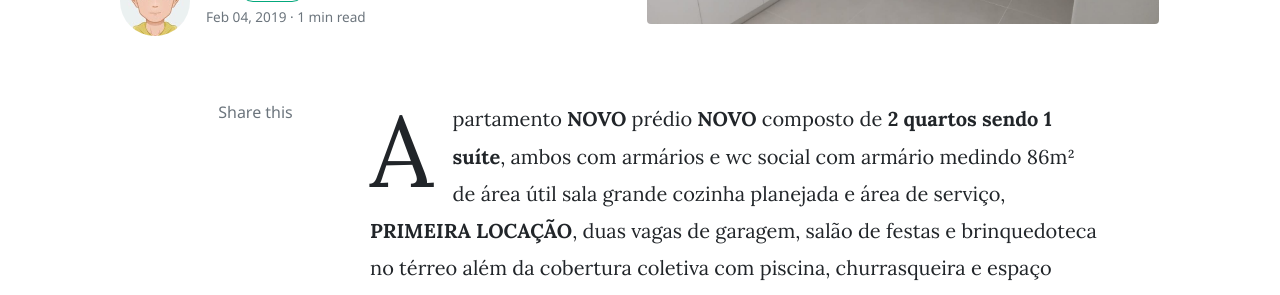
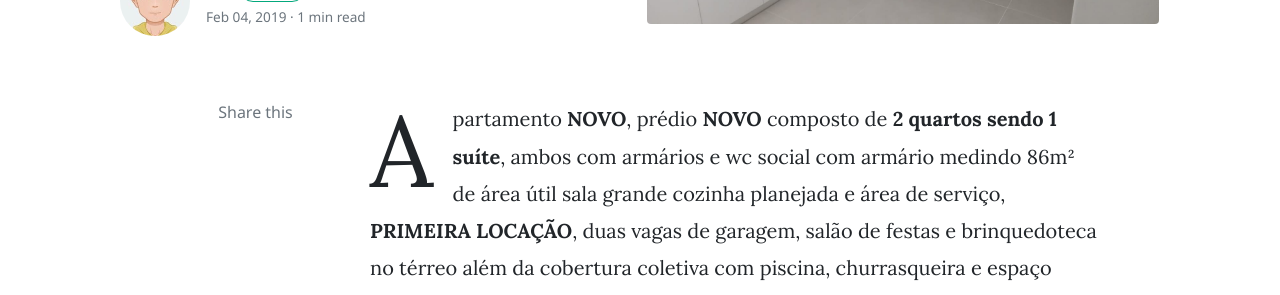
Before and after one commit to leandrodemedeiros/salomaoavalia, a Jekyll site: the page built from _posts/2019-02-04-aptosqnw104blocoI.markdown, in a window 1280 px wide and 900 px high. Shown: the part 400-695 px from the top of the window. Built offline with Jekyll 4.4.1, drawn with Linux system fonts in a browser that asks for light colours; nearby versions of some CDN libraries; comment, search, counter and statistics services are not loaded.

```diff
--- a/_posts/2019-02-04-aptosqnw104blocoI.markdown
+++ b/_posts/2019-02-04-aptosqnw104blocoI.markdown
@@ -20,7 +20,7 @@ image: uploads/WhatsApp%20Image%202022-04-14%20at%2015.14.46%20(2).jpeg
 layout: post
 ---
 
-Apartamento **NOVO** prédio **NOVO** composto de **2 quartos sendo 1 suíte**, ambos com armários e wc social com armário medindo 86m² de área útil sala grande cozinha planejada e área de serviço, **PRIMEIRA LOCAÇÃO**,  duas vagas de garagem, salão de festas e brinquedoteca no térreo além da cobertura coletiva com piscina, churrasqueira e espaço gourmet, academia, etc…
+Apartamento **NOVO**, prédio **NOVO** composto de **2 quartos sendo 1 suíte**, ambos com armários e wc social com armário medindo 86m² de área útil sala grande cozinha planejada e área de serviço, **PRIMEIRA LOCAÇÃO**,  duas vagas de garagem, salão de festas e brinquedoteca no térreo além da cobertura coletiva com piscina, churrasqueira e espaço gourmet, academia, etc…
 
 **Valor do aluguel:**
 R$4.700,00 (dispensamos fiadores trabalhamos com depósito caução)
```
